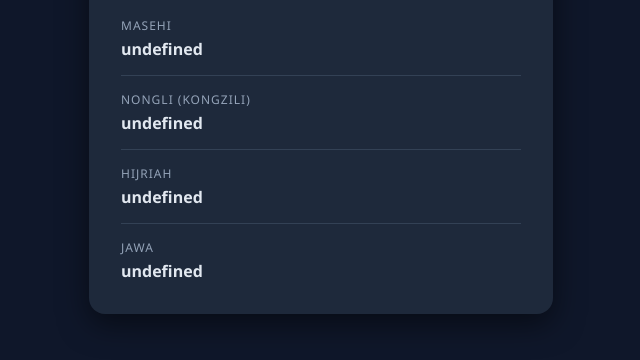
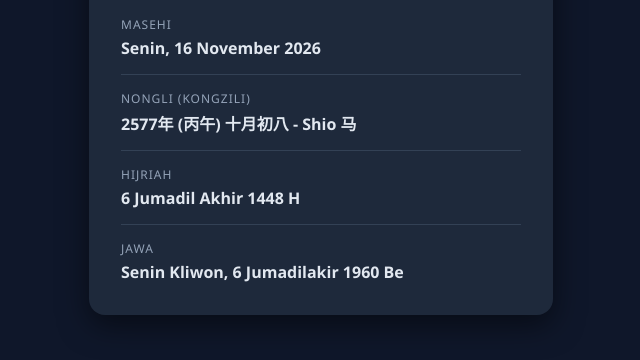
Before and after one commit to ShonaOfficial/kalender-terpadu, a website: page index.html in a window 1280 px wide. Shown: the part 308-668 px from the top of the page, without its empty margins (319-959 px from the left). Drawn offline with Linux system fonts and the light colour scheme.

Commit message:
Update index.html

```diff
--- a/index.html
+++ b/index.html
@@ -15,7 +15,6 @@
     .result-item:last-child { border-bottom: none; margin-bottom: 0; padding-bottom: 0; }
     .label { font-size: 12px; color: #94a3b8; text-transform: uppercase; letter-spacing: 1px; margin-bottom: 4px; }
     .value { font-size: 16px; font-weight: 600; }
-    .loading { text-align: center; color: #94a3b8; font-style: italic; }
   </style>
 </head>
 <body>
@@ -25,40 +24,38 @@
       <input type="date" id="datePicker">
     </div>
     <div id="hasil">
-      <div class="loading">Memuat data...</div>
+      <div style="text-align:center; color:#94a3b8;">Memuat data...</div>
     </div>
   </div>
 
-  <script src="https://cdn.jsdelivr.net/npm/solarlunar@2.0.7/solarlunar.min.js"></script>
-  <script src="https://cdn.jsdelivr.net/gh/ShonaOfficial/kalender-terpadu@main/src/web.js"></script>
+  <!-- Memanggil file JS lokal -->
+  <script src="src/web.js"></script>
 
+  <!-- Logika UI -->
   <script>
     document.addEventListener("DOMContentLoaded", () => {
       const datePicker = document.getElementById('datePicker');
       const hasilDiv = document.getElementById('hasil');
 
       const today = new Date();
-      const yyyy = today.getFullYear();
-      const mm = String(today.getMonth() + 1).padStart(2, '0');
-      const dd = String(today.getDate()).padStart(2, '0');
-      datePicker.value = `${yyyy}-${mm}-${dd}`;
+      datePicker.value = `${today.getFullYear()}-${String(today.getMonth() + 1).padStart(2, '0')}-${String(today.getDate()).padStart(2, '0')}`;
 
       function renderKalender(dateStr) {
         if(!dateStr) return;
         const date = new Date(dateStr);
 
         if (typeof getKalenderLengkap !== 'function') {
-           hasilDiv.innerHTML = '<div class="loading" style="color:#ef4444">Gagal memuat src/web.js.</div>';
+           hasilDiv.innerHTML = '<div style="text-align:center; color:#ef4444;">Gagal memuat src/web.js.</div>';
            return;
         }
 
         const data = getKalenderLengkap(date);
 
         hasilDiv.innerHTML = `
-          <div class="result-item"><div class="label">Masehi</div><div class="value">${data.masehi.string}</div></div>
-          <div class="result-item"><div class="label">Nongli (Kongzili)</div><div class="value">${data.nongli ? data.nongli.string : '-'}</div></div>
-          <div class="result-item"><div class="label">Hijriah</div><div class="value">${data.hijriah ? data.hijriah.string : '-'}</div></div>
-          <div class="result-item"><div class="label">Jawa</div><div class="value">${data.jawa ? data.jawa.string : '-'}</div></div>
+          <div class="result-item"><div class="label">Masehi</div><div class="value">${data.masehi}</div></div>
+          <div class="result-item"><div class="label">Nongli (Kongzili)</div><div class="value">${data.nongli}</div></div>
+          <div class="result-item"><div class="label">Hijriah</div><div class="value">${data.hijriah}</div></div>
+          <div class="result-item"><div class="label">Jawa</div><div class="value">${data.jawa}</div></div>
         `;
       }
 
```
